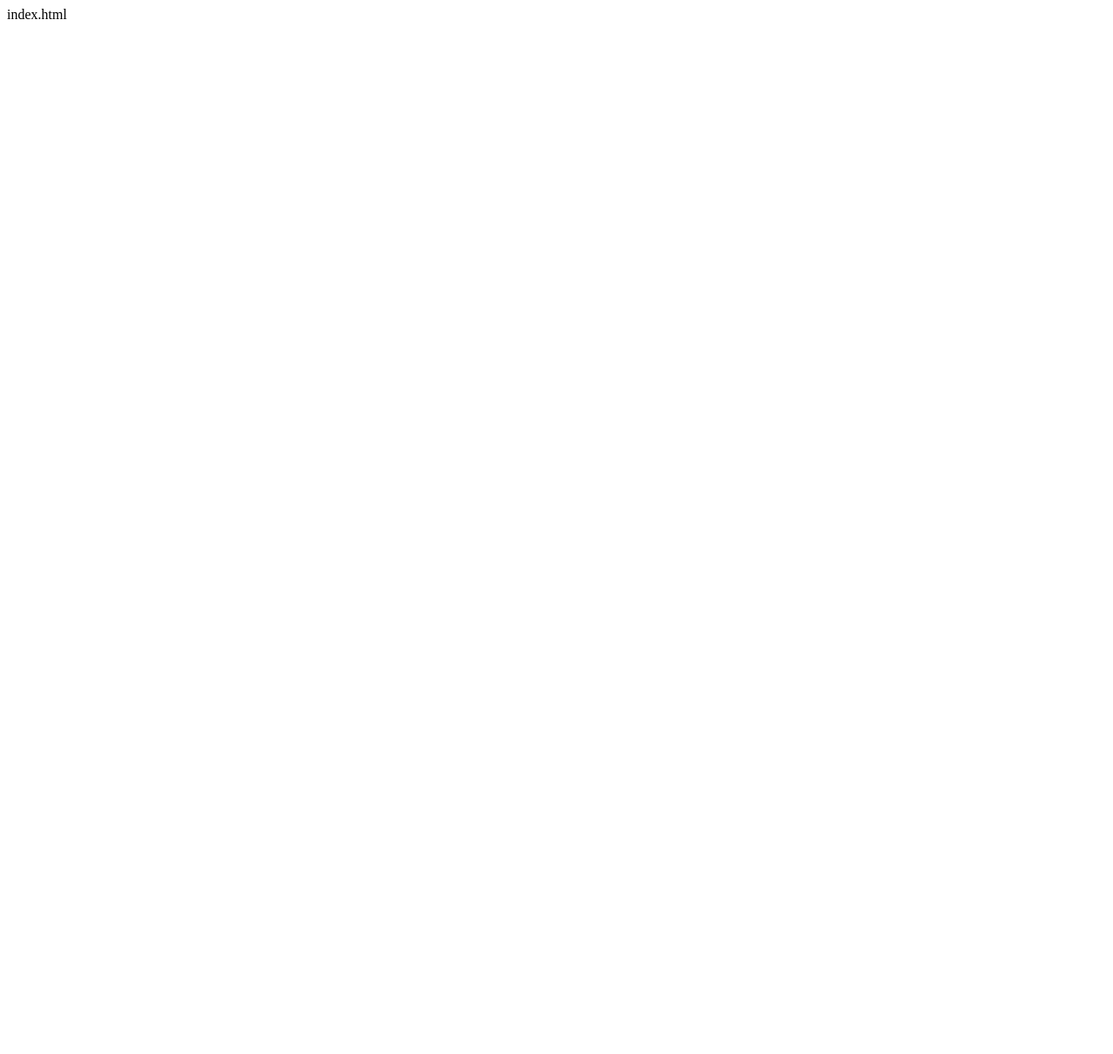
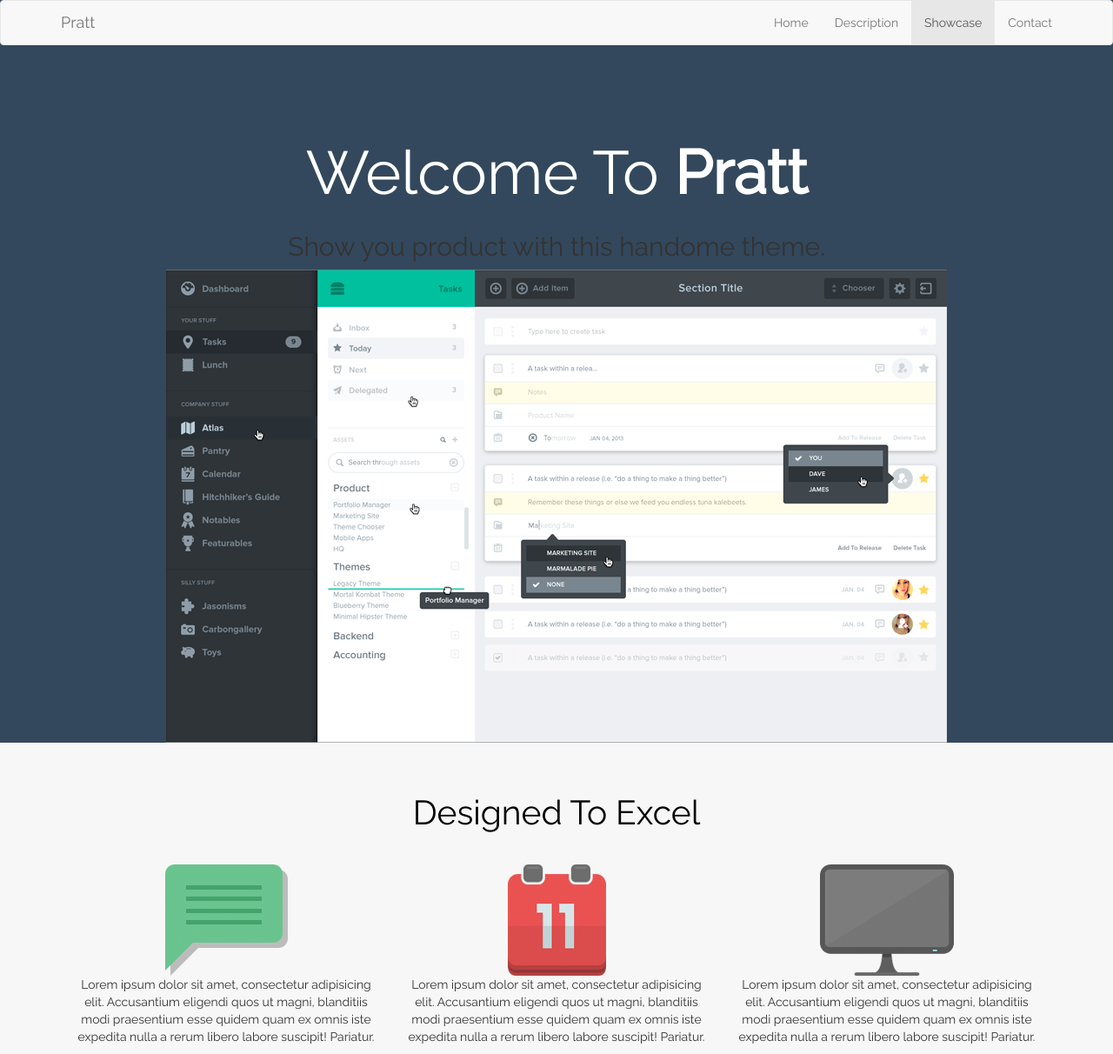
Before and after one commit to JosefaHerrera/responsive-pratt, a plain HTML site: page index.html in a window 1280 px wide. Shown: the whole page at 87% size. Before the commit the page ends 800 px from the top, so only its background shows below. Drawn offline with nearby package versions, Linux system fonts and the light colour scheme.

Commit message:
seccion una lista, seccion 2 realizando

```diff
--- a/css/main.css
+++ b/css/main.css
@@ -0,0 +1,35 @@
+body{
+	padding: 0;
+	margin:0;
+	overflow-x: hidden;
+	font-family: 'Raleway', sans-serif;
+}
+
+/*SECCION 1*/
+.section-one{
+	background-color: #33485c;
+	height: 100%;
+}
+
+.section-one h1{
+	padding-top:2em;
+	color:#FFF;
+	font-size:70px;
+}
+
+/*SECCION 2*/
+
+.section-two{
+	background-color: #f7f7f7;
+	height: 100%;
+}
+
+.section-two h2 {
+    padding-top: 1em;
+    color: black;
+    font-size: 39px;
+}
+
+.designed{
+	    padding-top: 2em;
+}
--- a/index.html
+++ b/index.html
@@ -1 +1,95 @@
-index.html
+<!DOCTYPE html>
+<html lang="en">
+<head>
+    <meta charset="UTF-8">
+    <title>Responsive-pratt</title>
+<!-- Viewport -->
+    <meta name="viewport" content="width=device-width, initial-scale=1">
+    <!-- Google Fonts -->
+    <link href="https://fonts.googleapis.com/css?family=Raleway" rel="stylesheet">
+    <!-- Latest compiled and minified CSS -->
+    <link rel="stylesheet" href="https://maxcdn.bootstrapcdn.com/bootstrap/3.3.7/css/bootstrap.min.css" integrity="sha384-BVYiiSIFeK1dGmJRAkycuHAHRg32OmUcww7on3RYdg4Va+PmSTsz/K68vbdEjh4u" crossorigin="anonymous">
+    <!-- CSS -->
+    <link href="css/main.css" rel="stylesheet">
+    <!-- Font Awesome -->
+    <link href="https://maxcdn.bootstrapcdn.com/font-awesome/4.7.0/css/font-awesome.min.css" rel="stylesheet" integrity="sha384-wvfXpqpZZVQGK6TAh5PVlGOfQNHSoD2xbE+QkPxCAFlNEevoEH3Sl0sibVcOQVnN" crossorigin="anonymous">
+
+</head>
+<body>
+    <!-- navbar -->
+    <section>
+        <header>
+            <nav class="navbar navbar-fixed-top">
+                <nav class="navbar navbar-default">
+                    <div class="container">
+                        <!-- Brand and toggle get grouped for better mobile display NO TOCAR-->
+                        <div class="navbar-header">
+                            <button type="button" class="navbar-toggle collapsed" data-toggle="collapse" data-target="#bs-example-navbar-collapse-1" aria-expanded="false">
+                                    <span class="sr-only">Toggle navigation</span>
+                                    <span class="icon-bar"></span>
+                                    <span class="icon-bar"></span>
+                                    <span class="icon-bar"></span>
+                                </button>
+                            <!-- LOGO PRATT-->
+                            <a class="navbar-brand" href="#">Pratt</a>
+                        </div>
+                        <!-- Collect the nav links, forms, and other content for toggling -->
+                        <div class="collapse navbar-collapse" id="bs-example-navbar-collapse-1">
+                            <ul class="nav navbar-nav navbar-right">
+                                <li><a href="#">Home</a></li>
+                                <li><a href="#">Description</a></li>
+                                <li class="active"><a href="#">Showcase</a></li>
+                                <li><a href="#">Contact</a></li>
+                            </ul>
+                        </div>
+                    </div>
+                </nav>
+            </nav>
+        </header>
+    </section>
+        <!--SECTION 1-->
+    <section class="section-one">
+        <div class="container">
+            <div class="row">
+                <div class="col-lg-12 col-md-12 col-sm-12 col-xs-12 text-center">
+                    <h1>Welcome To <b>Pratt</b></h1>
+                </div>
+            </div>
+            <div class="row">
+                <div class="col-lg-12 col-md-12 col-sm-12 col-xs-12 text-center">
+                    <h2>Show you product with this handome theme.</h2>
+                </div>
+            </div>
+            <div class="row">
+                <div class="col-lg-12 col-md-12 col-sm-12 col-xs-12 text-center">
+                    <img src="assets/img/app-bg.png" alt="">
+                </div>
+            </div>
+        </div>
+    </section>
+        <!--SECTION 2-->
+    <section class="section-two">
+        <div class="container">
+            <div class="row">
+                <div class="col-lg-12 col-md-12 col-sm-12 col-xs-12 text-center">
+                    <h2>Designed To Excel </h2>
+                </div>
+                <div class="col-lg-12 col-md-12 col-sm-12 col-xs-12 designed">
+                    <div class="col-lg-4 col-md-4 col-sm-12 col-xs-12 text-center">
+                        <img src="assets/img/intro01.png" alt="Mensaje">
+                        <p>Lorem ipsum dolor sit amet, consectetur adipisicing elit. Accusantium eligendi quos ut magni, blanditiis modi praesentium esse quidem quam ex omnis iste expedita nulla a rerum libero labore suscipit! Pariatur.</p>
+                    </div>
+                    <div class="col-lg-4 col-md-4 col-sm-12 col-xs-12 text-center">
+                        <img src="assets/img/intro02.png" alt="Calendario">
+                        <p>Lorem ipsum dolor sit amet, consectetur adipisicing elit. Accusantium eligendi quos ut magni, blanditiis modi praesentium esse quidem quam ex omnis iste expedita nulla a rerum libero labore suscipit! Pariatur.</p>
+                    </div>
+                    <div class="col-lg-4 col-md-4 col-sm-12 col-xs-12 text-center">
+                        <img src="assets/img/intro03.png" alt="Pantalla">
+                        <p>Lorem ipsum dolor sit amet, consectetur adipisicing elit. Accusantium eligendi quos ut magni, blanditiis modi praesentium esse quidem quam ex omnis iste expedita nulla a rerum libero labore suscipit! Pariatur.</p>
+                    </div>
+                </div>
+            </div>
+        </div>
+    </section>
+</body>
+</html>
```
